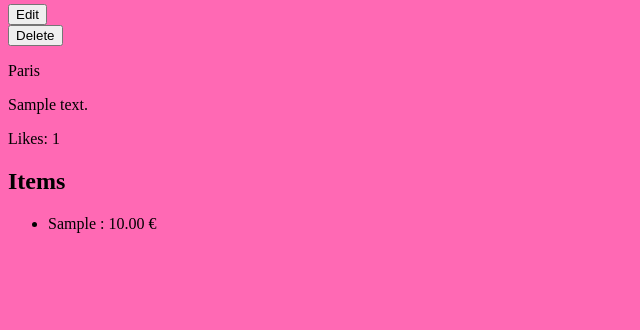
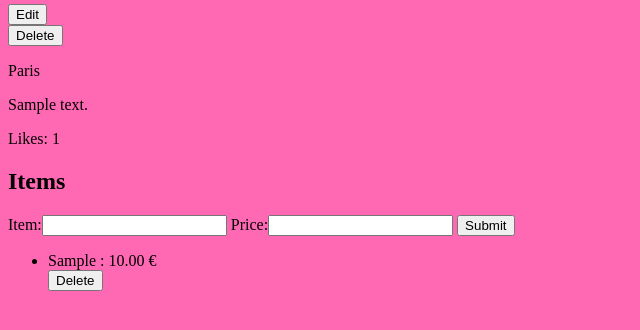
Before and after one commit to mathieuc22/capstone, a Django app: page /bakeries/1 in a window 1280 px wide. Shown: the part 210-540 px from the top of the page, without its empty margins (0-640 px from the left). Run offline with Django 3.2, Linux system fonts and the light colour scheme; a user stored in the database is signed in; tables that the repository leaves empty hold one stand-in row (values such as "Sample post").

Commit message:
implement pastries logic

```diff
--- a/capstone/boulange/forms.py
+++ b/capstone/boulange/forms.py
@@ -1,8 +1,13 @@
 from django import forms
 
-from .models import Bakery
+from .models import Bakery, Pastry
 
 class BakeryForm(forms.ModelForm):
     class Meta:
         model = Bakery
         exclude = ('creator','likes',)
+
+class PastryForm(forms.ModelForm):
+    class Meta:
+        model = Pastry
+        exclude = ('bakery','description',)
--- a/capstone/boulange/models.py
+++ b/capstone/boulange/models.py
@@ -1,3 +1,4 @@
+import uuid
 from django.db import models
 from django.utils import tree
 from django.contrib.auth.models import User
@@ -22,6 +23,7 @@ class Bakery(models.Model):
         return self.name
 
 class Pastry(models.Model):
+    pastry_id = models.UUIDField(primary_key=True, default=uuid.uuid4, editable=False)
     bakery = models.ForeignKey(Bakery, on_delete=models.CASCADE, related_name="pastries")
     item = models.CharField(max_length=50)
     description = models.TextField(blank=True)
--- a/capstone/boulange/static/boulange/main.js
+++ b/capstone/boulange/static/boulange/main.js
@@ -0,0 +1,67 @@
+document.addEventListener('DOMContentLoaded', function() {
+
+  // Récupération du nom de la page pour déclencher les bonnes fonctions
+  const path = window.location.pathname;
+  const page = path.split("/");
+
+  // Sélection des fonctions à exécuter en fonction de la page courante
+  if (page.includes("bakeries")) {
+    // Prevent submit on form and call the add API
+    document.querySelector('#pastry-form').addEventListener('submit', add_pastry);
+    // Prevent submit on form and call the delete API
+    document.querySelectorAll('.delete-pastry').forEach(form => { form.addEventListener('submit', (event) => delete_pastry(event)) });
+  }
+});
+
+
+function add_pastry(event) {
+
+  // prevent the refresh due to form submission
+  event.preventDefault();
+
+  // Use the API to send the mail
+  fetch(window.location.pathname, {
+    method: 'PUT',
+    headers: {
+      Accept: "application/json",
+      "Content-Type": "application/json",
+    },
+    body: JSON.stringify({
+        item: document.querySelector('#id_item').value,
+        price: document.querySelector('#id_price').value
+    })
+  })
+  .then(response => response.json())
+  .then(result => {
+      // Print result
+      console.log(result);
+      const listItem = document.createElement("li");
+      listItem.innerHTML = result.message;
+      document.querySelector("#pastry-list").appendChild(listItem);
+  });
+}
+
+function delete_pastry(event) {
+
+  // prevent the refresh due to form submission
+  event.preventDefault();
+  const id = event.target.id.split('delete-')[1]
+  console.log(id);
+  const deleteItem = document.querySelector(`#delete-${id}`)
+
+  fetch(`/pastries/delete/${id}`, {
+    method: 'POST',
+    headers: {
+      Accept: "application/json",
+      "Content-Type": "application/json",
+    }
+  })
+  .then(response => response.json())
+  .then(post => {
+      // Print result
+      console.log(post);
+      deleteItem.parentElement.remove();
+  });
+
+
+}
--- a/capstone/boulange/templates/boulange/bakery.html
+++ b/capstone/boulange/templates/boulange/bakery.html
@@ -18,9 +18,23 @@
     <p>{{ bakery.description }}</p>
     <p>Likes: {{ bakery.number_of_likes }}</p>
     <h2>Items</h2>
-    <ul>
+    {% if request.user == bakery.creator %}
+    <form method="PUT" id="pastry-form">
+        {% csrf_token %}
+        {{ form }}
+        <input type="submit" value="Submit">
+    </form>
+    {% endif %}
+    <ul id=pastry-list>
         {% for pastry in bakery.pastries.all %}
-        <li>{{ pastry }}</li>
+        <li>{{ pastry }}
+            {% if request.user == bakery.creator %}
+            <form class="delete-pastry" id="delete-{{ pastry.pastry_id }}" action="{% url 'pastry_delete' pastry_id=pastry.pastry_id %}" method="post">
+                {% csrf_token %}
+                <input type="submit" value="Delete">
+            </form>
+            {% endif %}
+        </li>
         {% endfor %}
     </ul>
 {% endblock %}
--- a/capstone/boulange/urls.py
+++ b/capstone/boulange/urls.py
@@ -7,6 +7,7 @@ urlpatterns = [
     path("bakeries/<int:bakery_id>", views.bakery, name="bakery"),
     path("bakeries/new", views.bakery_new, name="bakery_new"),
     path("bakeries/delete/<int:bakery_id>", views.bakery_delete, name="bakery_delete"),
+    path("pastries/delete/<uuid:pastry_id>", views.pastry_delete, name="pastry_delete"),
     path("bakeries/edit/<int:bakery_id>", views.bakery_edit, name="bakery_edit"),
     path("login", views.login_view, name="login"),
     path("logout", views.logout_view, name="logout"),
--- a/capstone/boulange/views.py
+++ b/capstone/boulange/views.py
@@ -1,7 +1,7 @@
 from django import forms
 from django.shortcuts import get_object_or_404, render
 from django.views.decorators.http import require_http_methods
-from django.http import HttpResponseRedirect
+from django.http import HttpResponseRedirect, JsonResponse
 from django.contrib.auth import authenticate, login, logout
 from django.contrib.auth.decorators import login_required
 from django.contrib.auth.models import User
@@ -10,8 +10,8 @@ from django.db import IntegrityError
 from django.core.exceptions import PermissionDenied
 from django.views.decorators.csrf import csrf_exempt
 
-from .models import Bakery
-from .forms import BakeryForm
+from .models import Bakery, Pastry
+from .forms import BakeryForm, PastryForm
 
 import json
 
@@ -70,7 +70,6 @@ def register(request):
     else:
         return render(request, "boulange/register.html")
 
-@login_required
 @csrf_exempt
 def index(request):
 
@@ -99,19 +98,32 @@ def index(request):
     context = {'bakeries': bakeries}
     return render(request, "boulange/index.html", context)
 
+@csrf_exempt
 def bakery(request, bakery_id):
-
+    if request.method == "PUT":
+        # Get contents
+        data = json.loads(request.body)
+        # Query for the bakery
+        bakery = get_object_or_404(Bakery, pk=bakery_id)
+        if bakery.creator != request.user:
+            return JsonResponse({"message": "Permission denied."})
+        else:
+            item = data.get("item")
+            price = data.get("price")
+            newItem = bakery.pastries.create(item=item, price=price)
+            bakery.save()
+            return JsonResponse({"message": f'{newItem}'})
     # When user add a bakery handle the new
-    if request.method == "POST":
+    elif request.method == "POST":
         bakery = get_object_or_404(Bakery, pk=bakery_id)
         form = BakeryForm(request.POST or None, instance=bakery)
         if form.is_valid():
             # Update the bakery
             form.save()
-
     # Query for the bakery
     bakery = get_object_or_404(Bakery, pk=bakery_id)
-    context = {'bakery': bakery}
+    form = PastryForm()
+    context = {'bakery': bakery, 'form': form}
     return render(request, "boulange/bakery.html", context)
 
 @login_required
@@ -138,3 +150,12 @@ def bakery_delete(request, bakery_id):
     else:
         bakery.delete()
         return HttpResponseRedirect(reverse("index"))
+
+@login_required
+@csrf_exempt
+@require_http_methods(["POST"])
+def pastry_delete(request, pastry_id):
+    # Query for the bakery
+    pastry = get_object_or_404(Pastry, pk=pastry_id)
+    pastry.delete()
+    return JsonResponse({"message": "Item deleted"})
```
Also changed, not shown: capstone/boulange/migrations/0001_initial.py, capstone/boulange/migrations/0002_auto_20210823_0844.py (deleted), capstone/boulange/migrations/0003_auto_20210823_1527.py (deleted).
